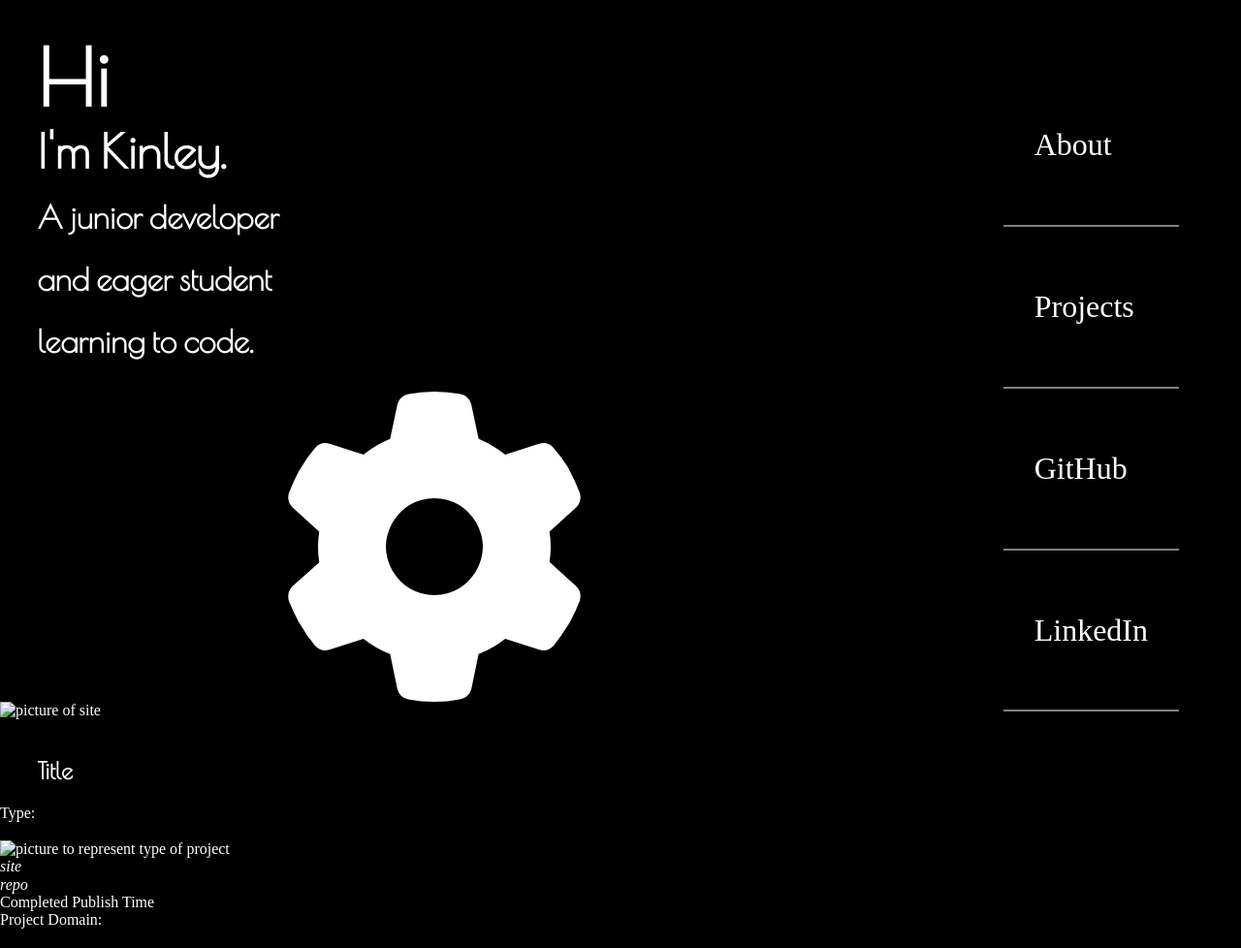
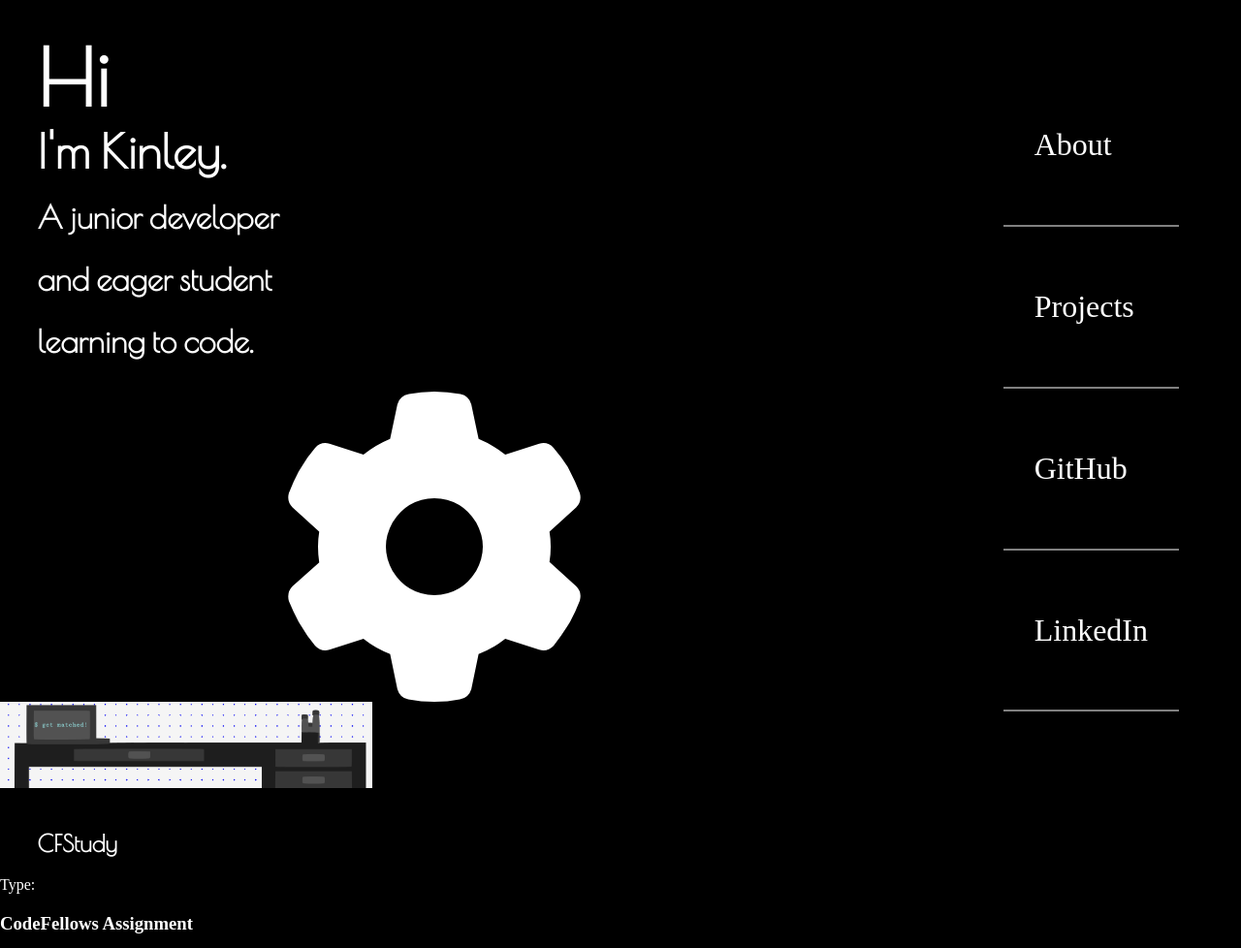
Before and after one commit to nothingnessbird/portfolio, a plain HTML site: page index.html in a window 1280 px wide. Shown: the top 978 px of the page at 97% size. Drawn offline with nearby package versions, Linux system fonts and the light colour scheme.

Commit message:
fixed the render method by changing template to a class, hid the template in the css, fixed the salmon cookies links in the raw data

```diff
--- a/apps/projectRender.js
+++ b/apps/projectRender.js
@@ -22,8 +22,8 @@ function projectMaker() {
 projectMaker();
 
 Project.prototype.render = function() {
-  var $newProject = $('#template').clone();
-  $newProject.attr('id','').addClass('project-display');
+  var $newProject = $('.template').clone();
+  $newProject.attr('class','').addClass('project-display');
   $newProject.find('.site-pic')
       .attr('src',this.pic);
   $newProject.find('h2')
@@ -42,6 +42,7 @@ Project.prototype.render = function() {
       .text(this.domain);
   $newProject.find('.project-description')
       .html(this.description);
+  $('#projects').append($newProject);
 }
 
 for (var i = 0; i < projectArray.length; i++) {
--- a/apps/rawProjectData.js
+++ b/apps/rawProjectData.js
@@ -5,6 +5,6 @@ var cfStudy = ['CFStudy','CodeFellows Assignment','../icons/cf.png','Create a we
 
 var busMall = ['Busmall','CodeFellows Assignment','../icons/cf.png','Make a busmall etc','Nice to wheat you! Aw, geez. Connection to Homeworld lost! Connection to Homeworld lost! You don\'t have to try to impress me Morty. Connection to Homeworld lost!Not for the men they cheat on.Nisi fugiat labore veniam quis sit deserunt ut magna nisi. Ullamco incididunt pariatur pariatur deserunt officia enim mollit fugiat consectetur in enim. Exercitation enim est fugiat nostrud aliqua dolore reprehenderit et occaecat sit sunt nulla ut. Ad Lorem eiusmod duis cupidatat mollit exercitation et id nulla fugiat dolore sit cillum est consectetur. Labore amet enim consectetur nulla nostrud irure tempor quis. Magna qui aute nostrud do commodo adipisicing Lorem.','https://nothingnessbird.github.io/busmall/','https://github.com/nothingnessbird/busmall','../images/cfStudy.png'];
 
-var cookies = ['Salmon Cookies','CodeFellows Assignment','../icons/cf.png','cooookies','Nice to wheat you! Aw, geez. Connection to Homeworld lost! Connection to Homeworld lost! You don\'t have to try to impress me Morty. Connection to Homeworld lost!Not for the men they cheat on.Nisi fugiat labore veniam quis sit deserunt ut magna nisi. Ullamco incididunt pariatur pariatur deserunt officia enim mollit fugiat consectetur in enim. Exercitation enim est fugiat nostrud aliqua dolore reprehenderit et occaecat sit sunt nulla ut. Ad Lorem eiusmod duis cupidatat mollit exercitation et id nulla fugiat dolore sit cillum est consectetur. Labore amet enim consectetur nulla nostrud irure tempor quis. Magna qui aute nostrud do commodo adipisicing Lorem.','https://nothingnessbird.github.io/cookie-stand/','https://github.com/nothingnessbird/cookie-stand','../images/cfStudy.png'];
+var cookies = ['Salmon Cookies','CodeFellows Assignment','../icons/cf.png','cooookies','Nice to wheat you! Aw, geez. Connection to Homeworld lost! Connection to Homeworld lost! You don\'t have to try to impress me Morty. Connection to Homeworld lost!Not for the men they cheat on.Nisi fugiat labore veniam quis sit deserunt ut magna nisi. Ullamco incididunt pariatur pariatur deserunt officia enim mollit fugiat consectetur in enim. Exercitation enim est fugiat nostrud aliqua dolore reprehenderit et occaecat sit sunt nulla ut. Ad Lorem eiusmod duis cupidatat mollit exercitation et id nulla fugiat dolore sit cillum est consectetur. Labore amet enim consectetur nulla nostrud irure tempor quis. Magna qui aute nostrud do commodo adipisicing Lorem.',' https://nothingnessbird.github.io/cookie_stand/','https://github.com/nothingnessbird/cookie_stand','../images/cfStudy.png'];
 
 var projectArray = [cfStudy,busMall,cookies];
--- a/styles/base.css
+++ b/styles/base.css
@@ -36,3 +36,9 @@ img {
   max-width: 100%;
   width: 30vw;
 }
+
+/*TEMPLATE STYLES
+=======================================*/
+.template {
+  display: none;
+}
```
